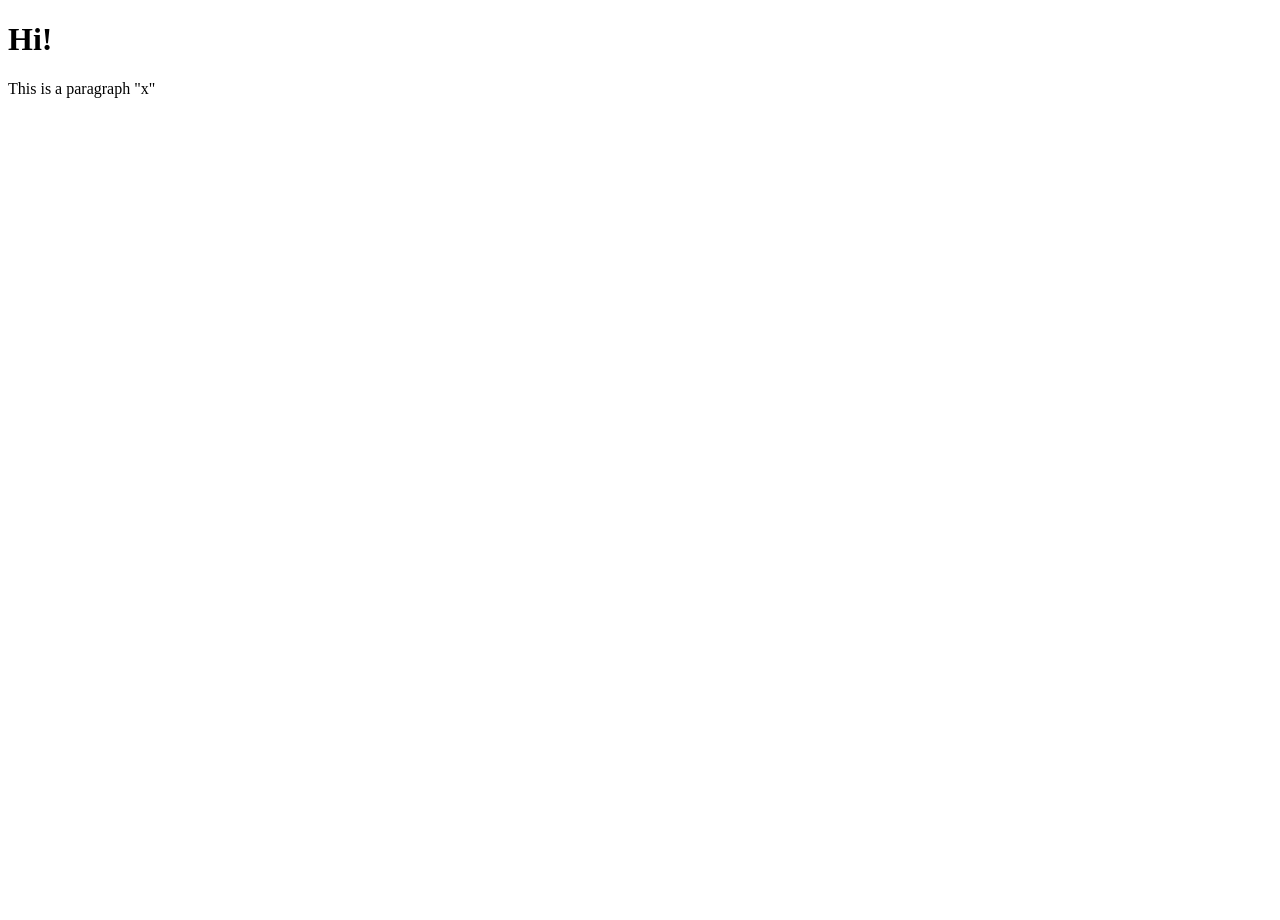
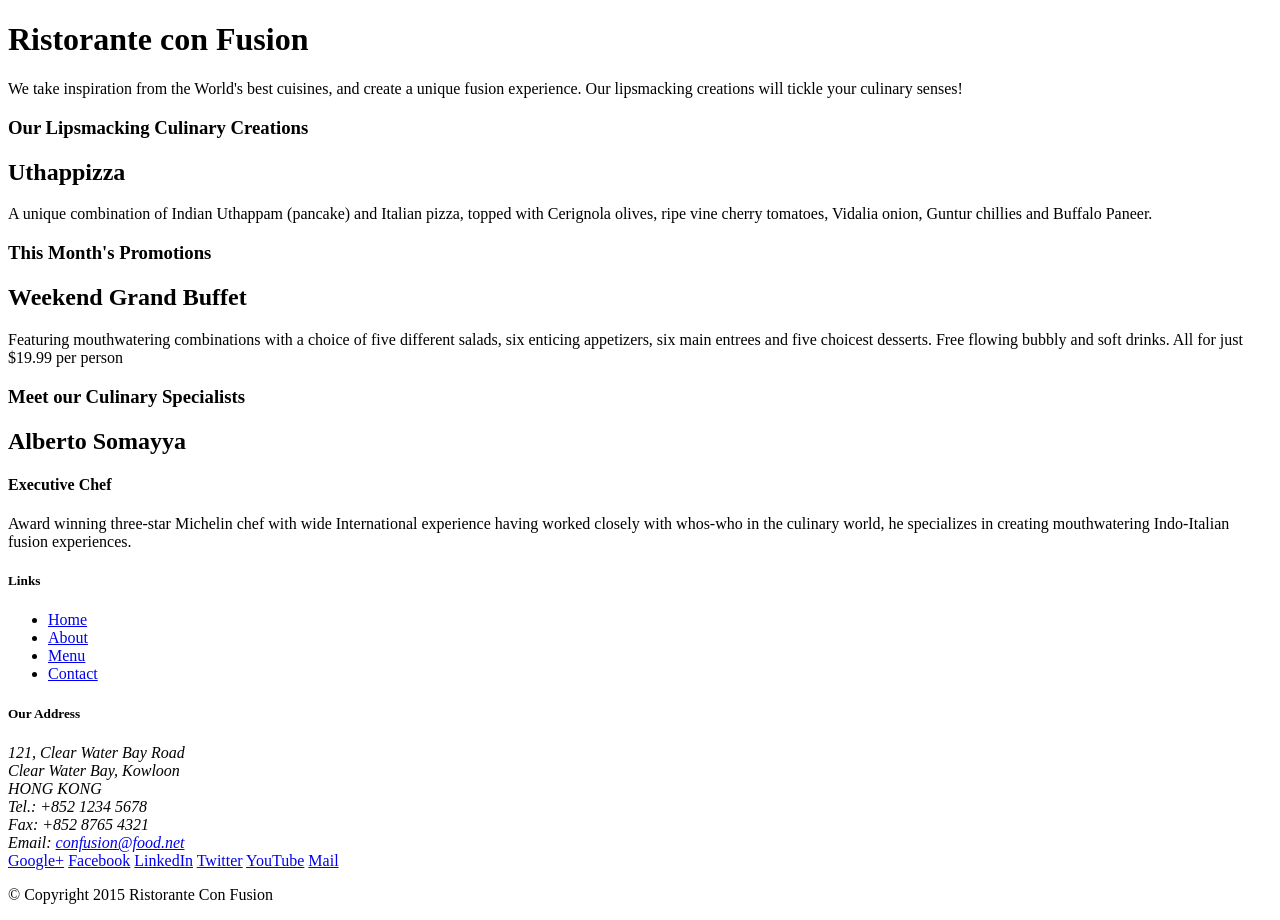
Before and after one commit to Matildevoldsen/Ristorante-Con-Fusion, a website: page index.html in a window 1280 px wide. Before the commit the page ends 800 px from the top, so only its background shows below. Drawn offline with Linux system fonts and the light colour scheme.

Commit message:
Initial setup

```diff
--- a/index.html
+++ b/index.html
@@ -1,14 +1,101 @@
-<!doctype html>
+<!DOCTYPE html>
 <html lang="en">
+
 <head>
-    <meta charset="UTF-8">
-    <meta name="viewport"
-          content="width=device-width, user-scalable=no, initial-scale=1.0, maximum-scale=1.0, minimum-scale=1.0">
-    <meta http-equiv="X-UA-Compatible" content="ie=edge">
-    <title>Document</title>
+    <title>Ristorante Con Fusion</title>
 </head>
+
 <body>
-<h1>Hi!</h1>
-<p>This is a paragraph "x"</p>
+
+    <header>
+        <div>
+            <div>
+                <div>
+                    <h1>Ristorante con Fusion</h1>
+                    <p>We take inspiration from the World's best cuisines, and create a unique fusion experience. Our lipsmacking creations will tickle your culinary senses!</p>
+                </div>
+                <div>
+                </div>
+            </div>
+        </div>
+    </header>
+
+    <div>
+        <div>
+            <div>
+                <h3>Our Lipsmacking Culinary Creations</h3>
+            </div>
+            <div>
+                <h2>Uthappizza</h2>
+                <p>A unique combination of Indian Uthappam (pancake) and Italian pizza, topped with Cerignola olives, ripe vine cherry tomatoes, Vidalia onion, Guntur chillies and Buffalo Paneer.</p>
+            </div>
+        </div>
+
+
+        <div>
+            <div>
+                <h3>This Month's Promotions</h3>
+            </div>
+            <div>
+                <h2>Weekend Grand Buffet</h2>
+                <p>Featuring mouthwatering combinations with a choice of five different salads, six enticing appetizers, six main entrees and five choicest desserts. Free flowing bubbly and soft drinks. All for just $19.99 per person </p>
+            </div>
+        </div>
+
+        <div>
+            <div>
+                <h3>Meet our Culinary Specialists</h3>
+            </div>
+            <div>
+                <h2>Alberto Somayya</h2>
+                <h4>Executive Chef</h4>
+                <p>Award winning three-star Michelin chef with wide International experience having worked closely with whos-who in the culinary world, he specializes in creating mouthwatering Indo-Italian fusion experiences. </p>
+            </div>
+        </div>
+    </div>
+
+    <footer>
+        <div>
+            <div>
+                <div>
+                    <h5>Links</h5>
+                    <ul>
+                        <li><a href="#">Home</a></li>
+                        <li><a href="#">About</a></li>
+                        <li><a href="#">Menu</a></li>
+                        <li><a href="#">Contact</a></li>
+                    </ul>
+                </div>
+                <div>
+                    <h5>Our Address</h5>
+                    <address>
+		              121, Clear Water Bay Road<br>
+		              Clear Water Bay, Kowloon<br>
+		              HONG KONG<br>
+		              Tel.: +852 1234 5678<br>
+		              Fax: +852 8765 4321<br>
+		              Email: <a href="mailto:confusion@food.net">confusion@food.net</a>
+		           </address>
+                </div>
+                <div>
+                    <div>
+                        <a href="http://google.com/+">Google+</a>
+                        <a href="http://www.facebook.com/profile.php?id=">Facebook</a>
+                        <a href="http://www.linkedin.com/in/">LinkedIn</a>
+                        <a href="http://twitter.com/">Twitter</a>
+                        <a href="http://youtube.com/">YouTube</a>
+                        <a href="mailto:">Mail</a>
+                    </div>
+                </div>
+           </div>
+           <div>
+                <div>
+                    <p>© Copyright 2015 Ristorante Con Fusion</p>
+                </div>
+           </div>
+        </div>
+    </footer>
+
 </body>
+
 </html>
```
Also changed, not shown: package.json (+6 -14 lines).
